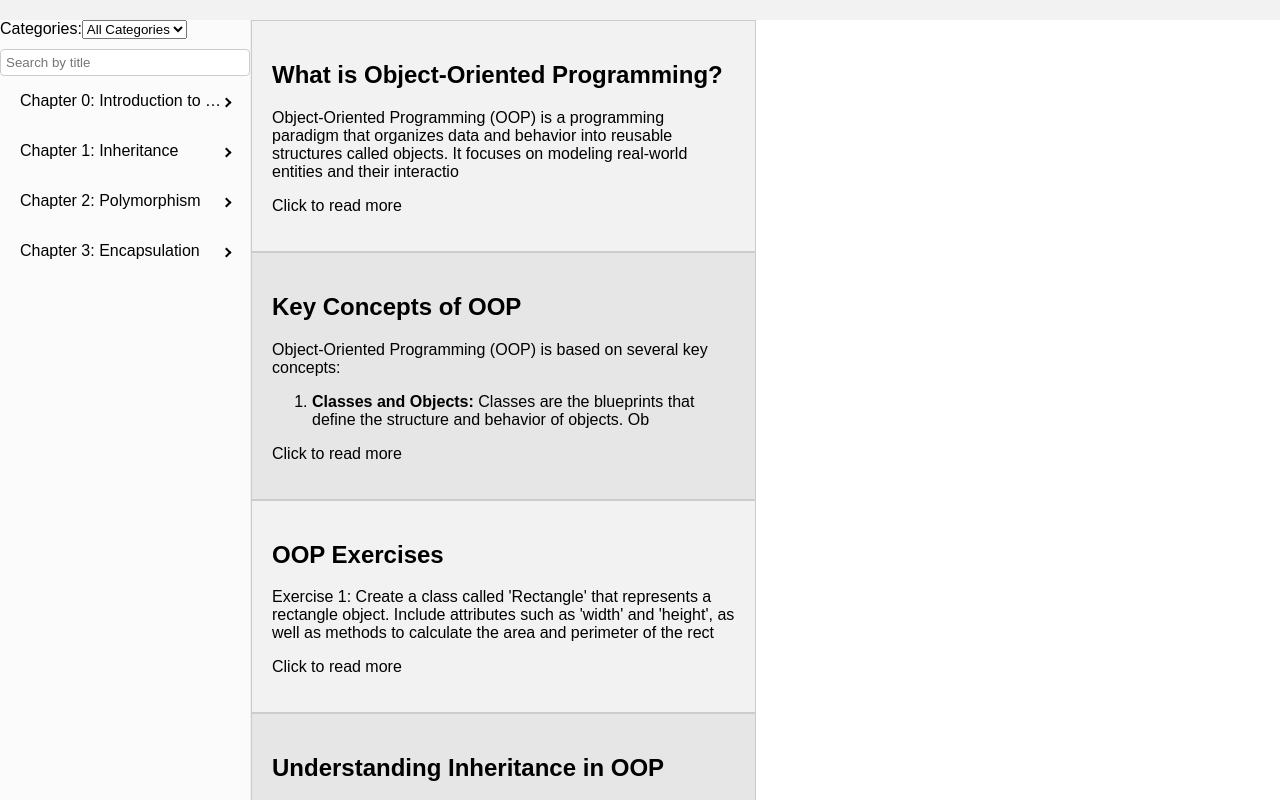
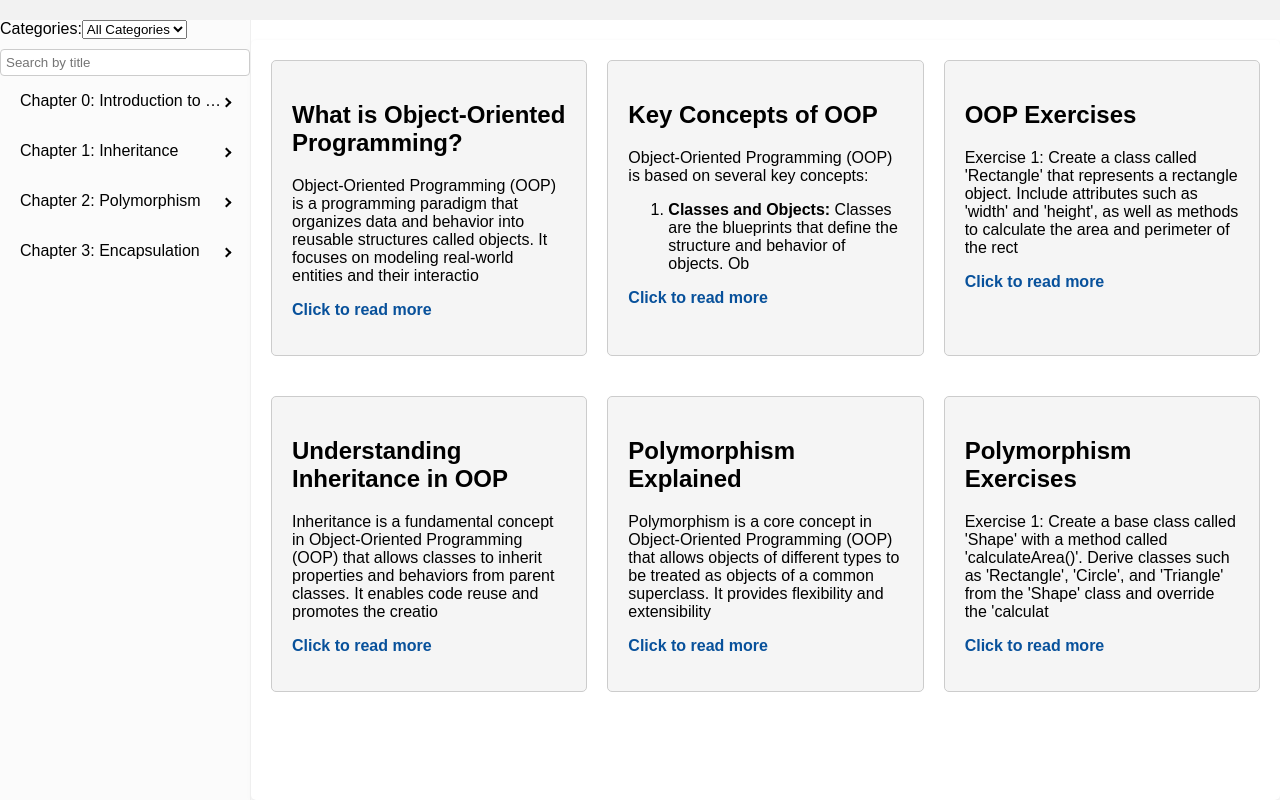
Before and after one commit to hieutrtr/kr_final, a React (Create React App) app in the folder workspace/: page / in a window 1280 px wide. Shown: the top 800 px of the page. Built offline with nearby package versions, Linux system fonts and the light colour scheme.

Commit message:
css click to read more text

```diff
--- a/workspace/src/components/ContentArea.css
+++ b/workspace/src/components/ContentArea.css
@@ -1,24 +1,61 @@
 .content-area {
+  margin-top: 20px;
+  padding: 20px;
+  background-color: #fff;
+  border-radius: 5px;
+  box-shadow: 0 2px 4px rgba(0, 0, 0, 0.1);
+}
+
+.featired-container {
   display: grid;
-  grid-template-columns: repeat(2, 1fr);
+  grid-template-columns: repeat(3, 1fr);
   grid-gap: 20px;
 }
 
 .featured-article {
+  margin-bottom: 20px;
+  padding: 20px;
+  background-color: #f5f5f5;
+  border-radius: 5px;
+  cursor: pointer;
   border: 1px solid #ccc;
-  padding: 20px;
 }
 
-.featured-article.even {
-  background-color: #f2f2f2;
+.featured-article:hover {
+  background-color: #e0e0e0;
 }
 
-.featured-article.odd {
-  background-color: #e6e6e6;
+.article-content {
+  margin-top: 20px;
+  padding: 20px;
+  background-color: rgb(249, 249, 249, 0.7);
+  border-radius: 5px;
+  box-shadow: 0 2px 4px rgba(0, 0, 0, 0.1);
 }
 
-.read-more {
-  color: blue;
-  cursor: pointer;
+.article-title {
+  font-size: 24px;
+  font-weight: bold;
+  margin-bottom: 10px;
+}
+
+.article-body {
+  font-size: 16px;
+  line-height: 1.5;
+}
+
+.read-more-link {
+  color: #007bff;
+  text-decoration: none;
   font-weight: bold;
 }
+
+.read-more-link:hover {
+  text-decoration: underline;
+}
+
+.click-read-more-text {
+  color: #08519b;
+  text-decoration: none;
+  font-weight: bold;
+}
--- a/workspace/src/components/ContentArea.js
+++ b/workspace/src/components/ContentArea.js
@@ -21,7 +21,7 @@ function ContentArea({ selectedChapterId, selectedArticleId, selectedCategory, o
                 <div key={article.id} onClick={() => onArticleSelect(article.chapter, article.id)} className={`featured-article ${index % 2 === 0 ? 'even' : 'odd'}`}>
                   <h2>{article.title}</h2>
                   <div dangerouslySetInnerHTML={{ __html: article.content.substring(0, 200) }}></div>
-                  <p>Click to read more</p>
+                  <p className='click-read-more-text'>Click to read more</p>
                 </div>
               ))}
             </div>
```
